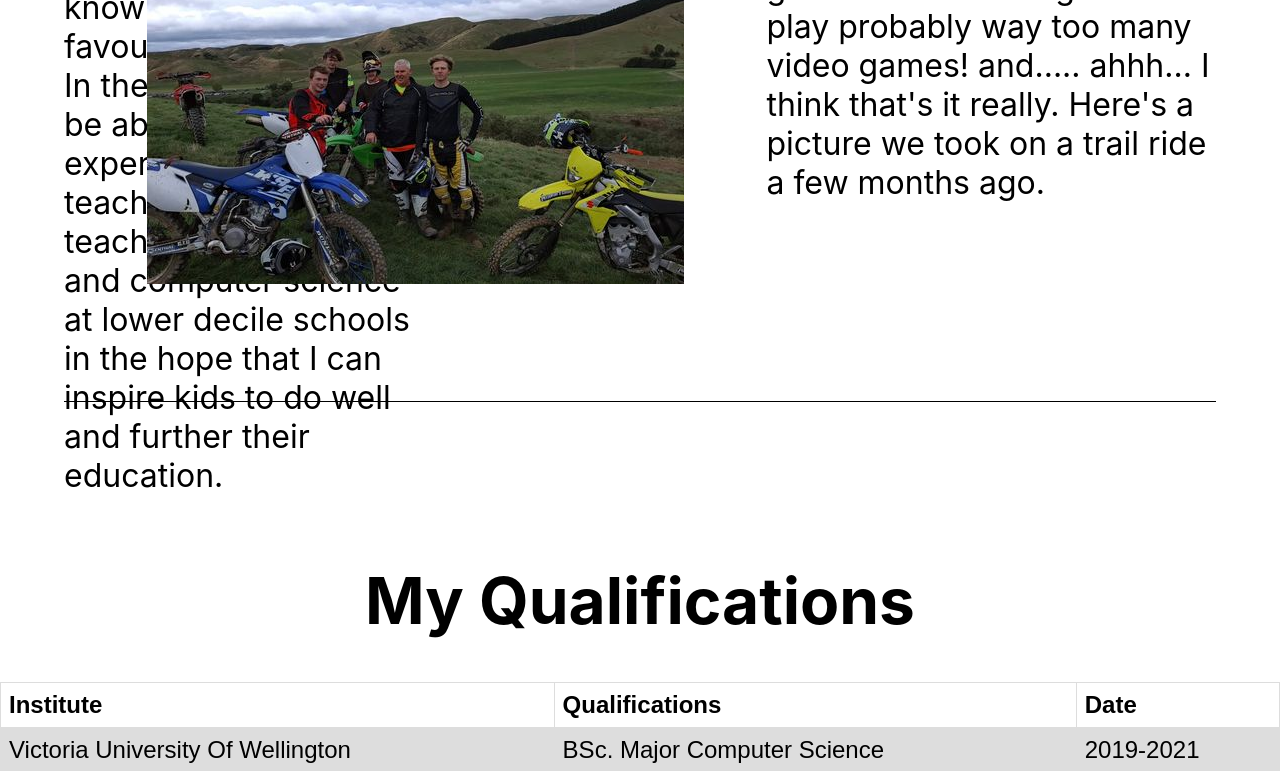
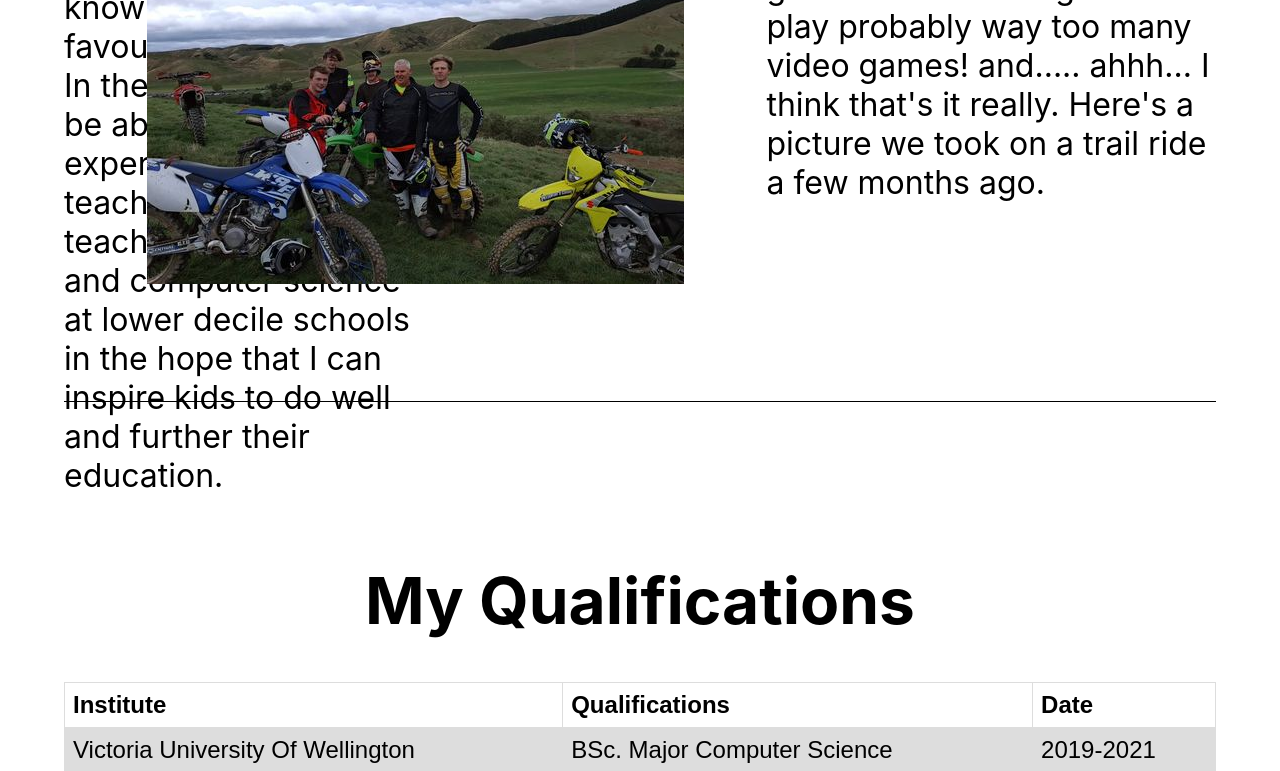
Before and after one commit to Guesswhoitis/CV-Website, a React (Create React App) app: page / in a window 1280 px wide. Shown: the part 2000-2771 px from the top of the page. Built offline with nearby package versions, Linux system fonts and the light colour scheme.

Commit message:
tidied table fixed grammer

```diff
--- a/src/components/quals/quals.css
+++ b/src/components/quals/quals.css
@@ -2,6 +2,9 @@
     width: 100%;
     font-size: 3vh;
     height: 100vh;
+    display: flex;
+    flex-direction: column;
+    align-items: center;
 
 }
 .quals__title{
@@ -12,7 +15,7 @@
 table {
     font-family: arial, sans-serif;
     border-collapse: collapse;
-    width: 100%;
+    width: 90%;
 }
 
 td, th {
--- a/src/pages/mainMenu/App.js
+++ b/src/pages/mainMenu/App.js
@@ -24,7 +24,7 @@ function App() {
         <source src={backGround} type="video/mp4"/>
       </video>
       <div class="mainMenu__overVideoText">
-        <h2>Theory is when you know everything, but nothing worksPractice is when you don't know anything, yet everything worksIn Programming we combine theory and practice; nothing works and we don't know why.</h2>
+        <h2>Theory is when you know everything, but nothing works. Practice is when you don't know anything, yet everything works. In Programming we combine theory and practice; nothing works and we don't know why.</h2>
       </div>
       <Entry id="whoAmI" title={whoAmITitle} paragraph ={whoAmISection} picture ={familyPic} order={"right"}/>
       <Entry id="myHobbies" title={myHobbyTitle} paragraph ={myHobbySection} picture ={trailRide} order={"left"}/>
```
